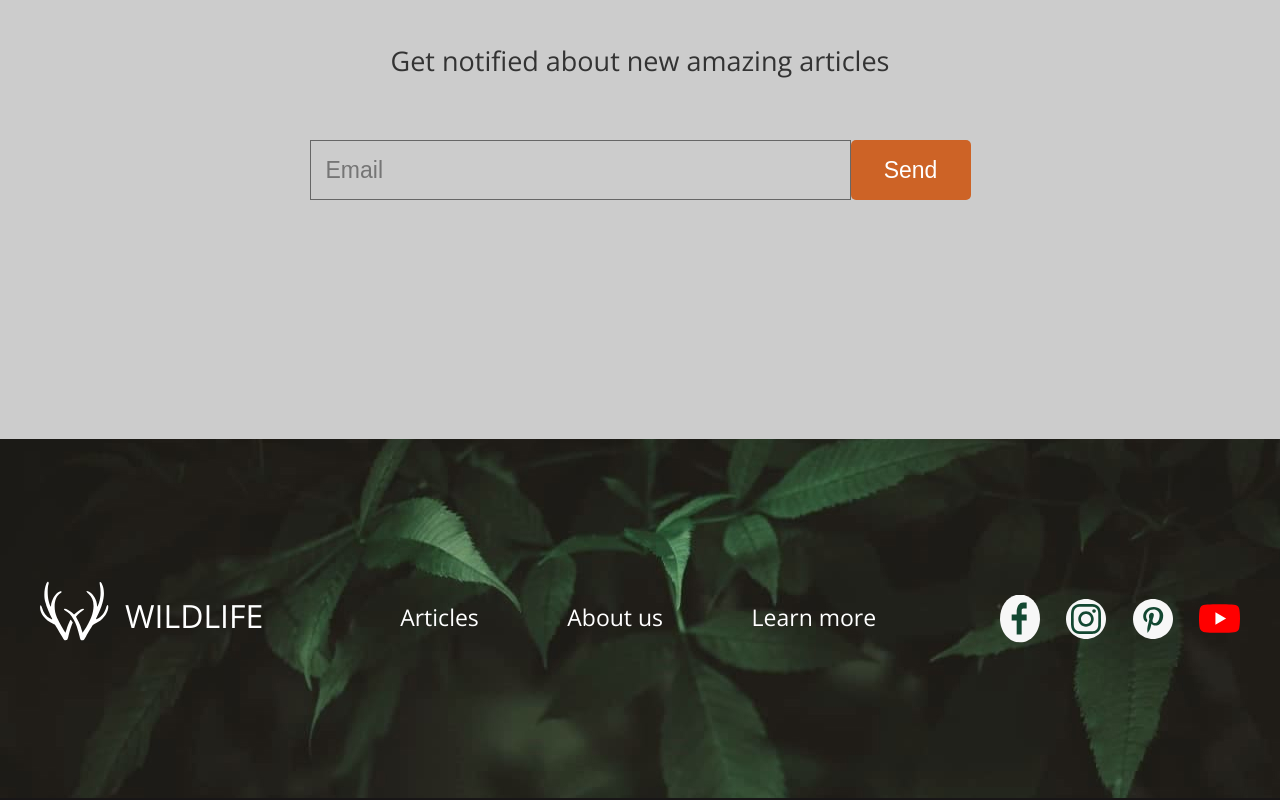
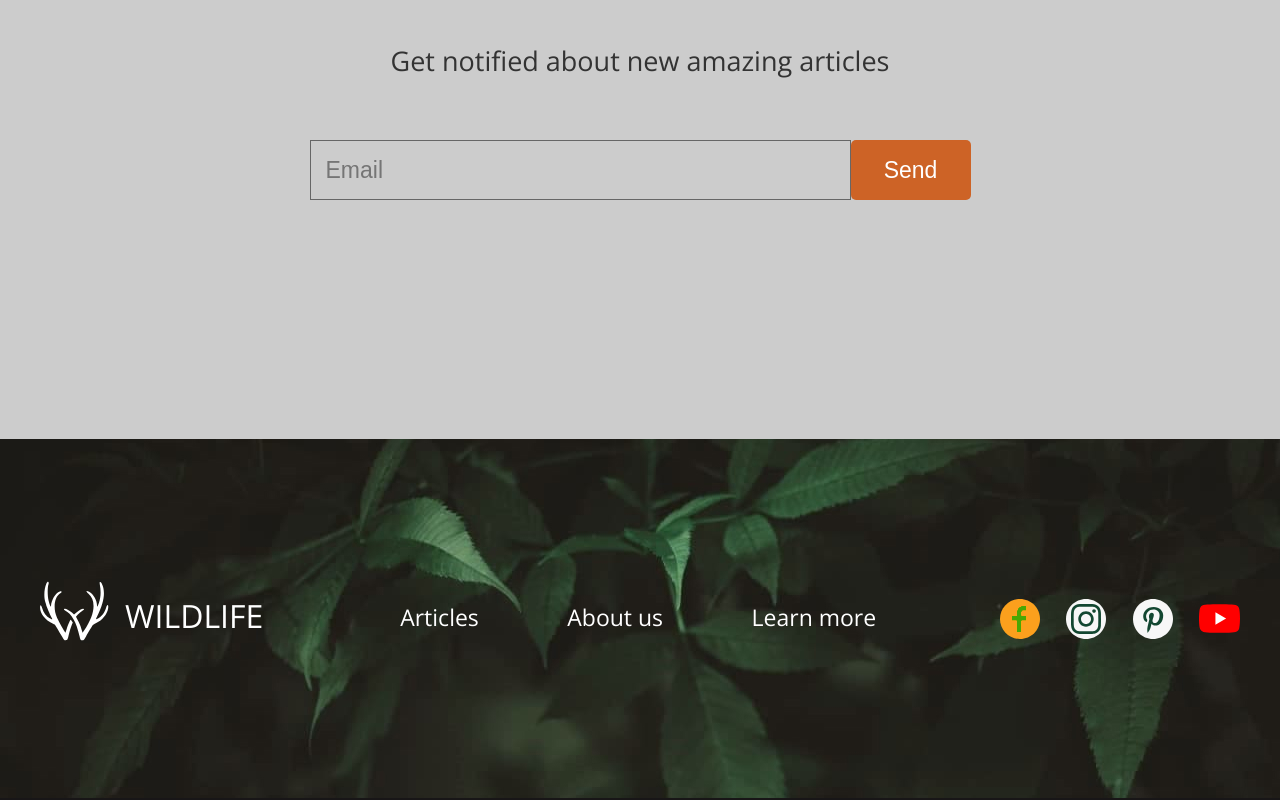
Before and after one commit to Dianakove32/wildlife, a plain HTML site: page index.html in a window 1280 px wide. In both pictures the pointer is over the element 1020 px from the left and 2329 px from the top of the page. Shown: the part 1708-2508 px from the top of the page. Drawn offline with nearby package versions, Linux system fonts and the light colour scheme; files whose address does not match are found by name.

Commit message:
feat: add hover svg icon

```diff
--- a/style.css
+++ b/style.css
@@ -263,9 +263,9 @@ padding-left: 13px;
     justify-content: space-between;
 }
 .icon span:hover{
-transform: scale(1,1.2);
+
   cursor: pointer;
-
+  filter: invert(27%) sepia(51%) saturate(2878%) hue-rotate(346deg) brightness(104%) contrast(97%);
 
 }
 .footer .wrapper{
@@ -281,7 +281,8 @@ transform: scale(1,1.2);
 .hov:hover ,
 .hov:focus {
     filter: invert(27%) sepia(51%) saturate(2878%) hue-rotate(346deg) brightness(104%) contrast(97%);
-  }
+  fill:#CD6326;
+}
   h1{
     font-style: normal;
     font-weight: normal;
```
